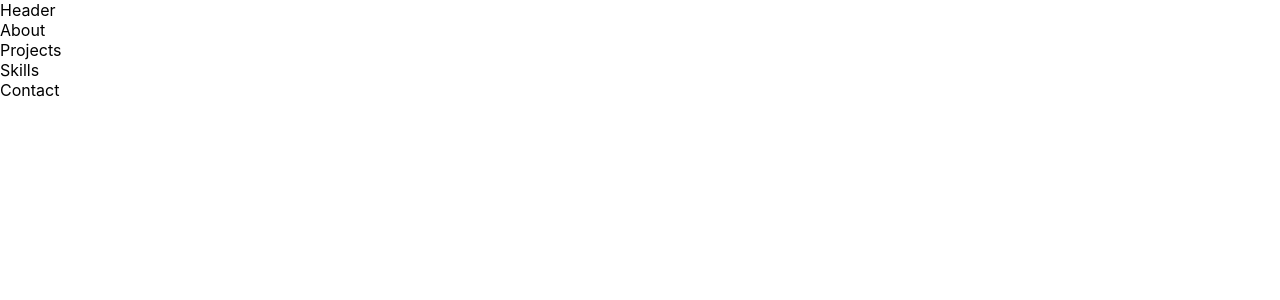
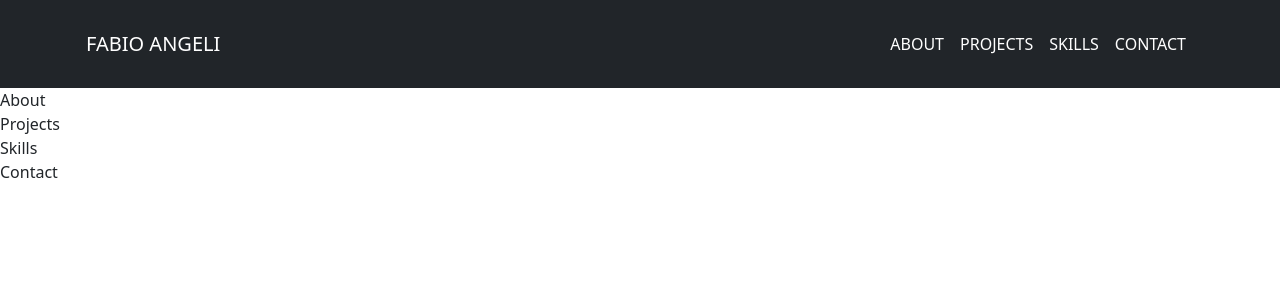
Before and after one commit to fabiodev30/Myportfolio, a React (Create React App) app: page / in a window 1280 px wide. Shown: the top 300 px of the page. Built offline with nearby package versions, Linux system fonts and the light colour scheme.

Commit message:
add header

```diff
--- a/src/App.js
+++ b/src/App.js
@@ -14,7 +14,6 @@
       <Projects />
       <Skills />
       <Contact />
-
     </main>
   );
 }
--- a/src/components/Header.js
+++ b/src/components/Header.js
@@ -1,9 +1,46 @@
-import React from 'react'
+import React from "react";
 
 const Header = () => {
   return (
-    <div>Header</div>
-  )
-}
+    <nav className="navbar navbar-expand-lg bg-dark">
+      <div className="container p-3">
+        <a className="navbar-brand text-white" href="#">
+          FABIO ANGELI
+        </a>
+        <button
+          className="navbar-toggler"
+          type="button"
+          data-bs-toggle="collapse"
+          data-bs-target="#navbarSupportedContent"
+          aria-controls="navbarSupportedContent"
+          aria-expanded="false"
+          aria-label="Toggle navigation"
+        >
+          <span className="navbar-toggler-icon"></span>
+        </button>
+        <div className="collapse navbar-collapse" id="navbarSupportedContent">
+          <ul className="navbar-nav ms-auto mb-2 mb-lg-0">
+            <li className="nav-item">
+              <a className="nav-link text-white" href="#">
+                ABOUT
+              </a>
+            </li>
+            <li className="nav-item">
+              <a className="nav-link text-white" href="#">
+                PROJECTS
+              </a>
+            </li>
+            <li className="nav-item">
+              <a className="nav-link text-white">SKILLS</a>
+            </li>
+            <li className="nav-item">
+              <a className="nav-link text-white">CONTACT</a>
+            </li>
+          </ul>
+        </div>
+      </div>
+    </nav>
+  );
+};
 
-export default Header
+export default Header;
--- a/src/index.js
+++ b/src/index.js
@@ -3,6 +3,10 @@
 import './index.css';
 import App from './App';
 import reportWebVitals from './reportWebVitals';
+// Bootstrap CSS
+import "bootstrap/dist/css/bootstrap.min.css";
+// Bootstrap Bundle JS
+import "bootstrap/dist/js/bootstrap.bundle.min";
 
 const root = ReactDOM.createRoot(document.getElementById('root'));
 root.render(
```
